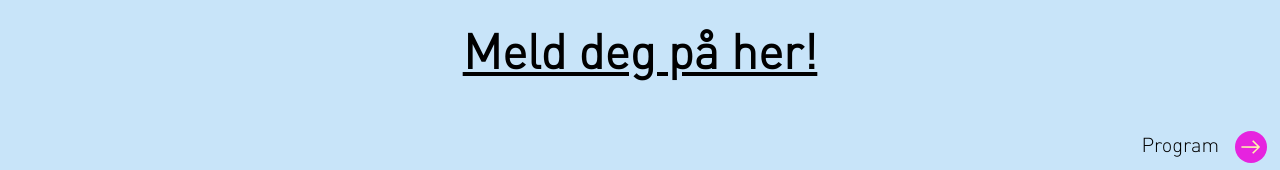
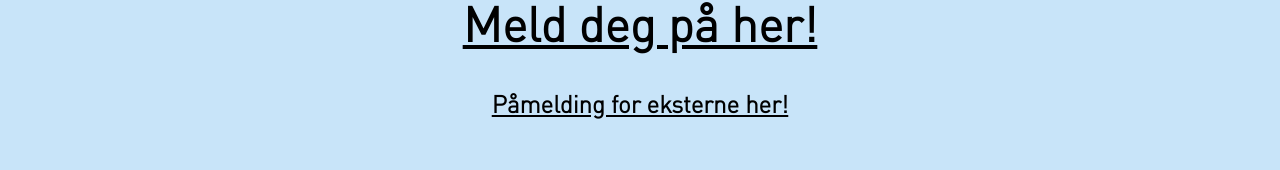
Before and after one commit to erlinvan/sommerfagkveld, a React (Vite) app in the folder frontend/: page / in a window 1280 px wide. Shown: the part 548-718 px from the top of the page. Built offline with nearby package versions, Linux system fonts and the light colour scheme.

Commit message:
Add link to external registration.

```diff
--- a/frontend/src/pages/Forside.tsx
+++ b/frontend/src/pages/Forside.tsx
@@ -31,9 +31,12 @@ export function Forside() {
     <ForsideContainer>
       <LogoContainer>
         <ImageWithTextOverlay />
-        <StyledText href="https://ny-skjer.bekk.no/arrangementer/d49601ce-4cab-458d-90a8-dd9edb3d829f">
+        <RegistrationLink href="https://ny-skjer.bekk.no/arrangementer/d49601ce-4cab-458d-90a8-dd9edb3d829f">
           Meld deg på her!
-        </StyledText>
+        </RegistrationLink>
+        <ExternalRegistrationLink href="https://www.bekk.no/arrangementer/d49601ce-4cab-458d-90a8-dd9edb3d829f">
+          Påmelding for eksterne her!
+        </ExternalRegistrationLink>
       </LogoContainer>
       <ProgramButton
         to={"/program"}
@@ -55,7 +58,14 @@ const LogoContainer = styled.div`
   height: 100%;
 `;
 
-const StyledText = styled.a`
+const ExternalRegistrationLink = styled.a`
+  font-size: 1.5rem;
+  font-weight: bold;
+  text-align: center;
+  margin: 2rem 0;
+  color: inherit;
+`;
+const RegistrationLink = styled.a`
   font-size: 3rem;
   font-weight: bold;
   text-align: center;
```
